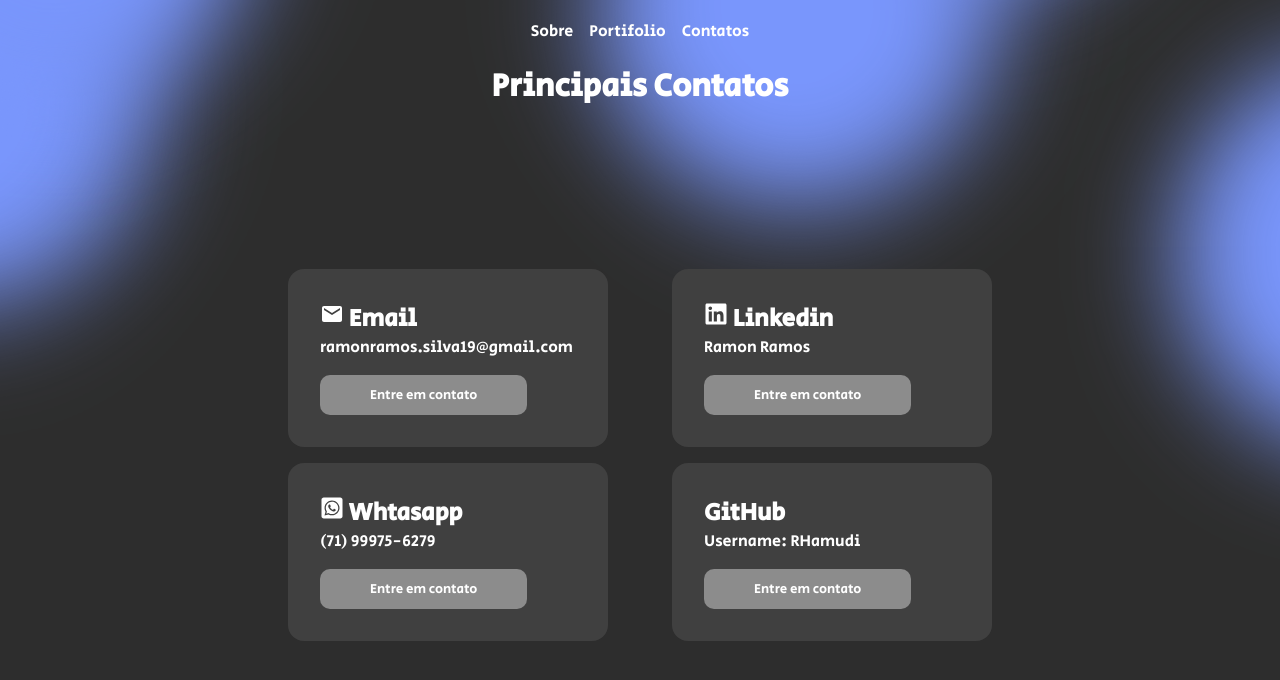
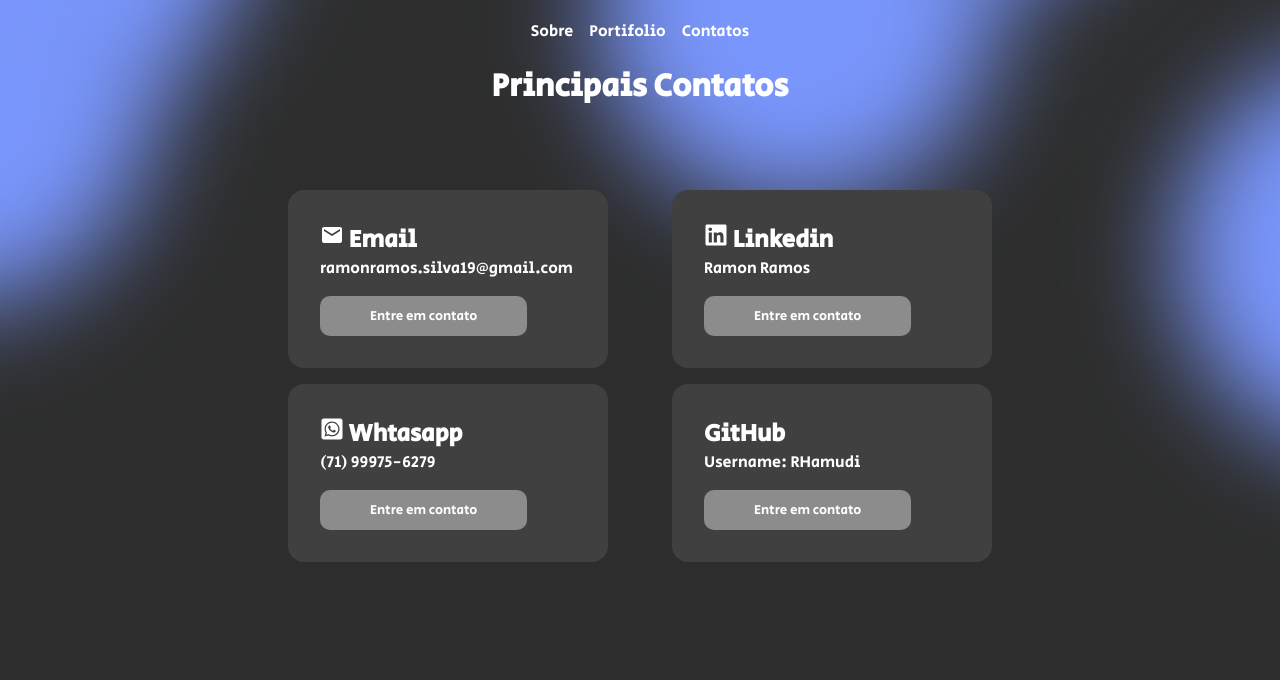
Before and after one commit to RHamudi/Portfolio-React, a React (Create React App) app in the folder portifolio/: page /contatos in a window 1280 px wide. Shown: the top 680 px of the page. Built offline with nearby package versions, Linux system fonts and the light colour scheme.

Commit message:
Ajustes css background

```diff
--- a/portifolio/src/Components/Contatos/ContatosStyled.js
+++ b/portifolio/src/Components/Contatos/ContatosStyled.js
@@ -1,14 +1,12 @@
 import styled from "styled-components";
 
 export const H1 = styled.h1`
+    margin-bottom: 4rem;
     text-align: center;
     color: white;
 `;
 
 export const ContainerContatos = styled.section`
-    position: absolute;
-    width: 100%;
-    height: calc(100% - 110px);
     display: flex;
     flex-wrap: wrap;
     justify-content: center;
--- a/portifolio/src/index.css
+++ b/portifolio/src/index.css
@@ -25,9 +25,9 @@
 
 .background {
     z-index: -10000;
-    position: fixed;
-    width: 100vw;
-    height: 100vh;
+    position: absolute;
+    width: 100%;
+    height: 100%;
     top: 0;
     left: 0;
     background: #2d2d2d;
```
